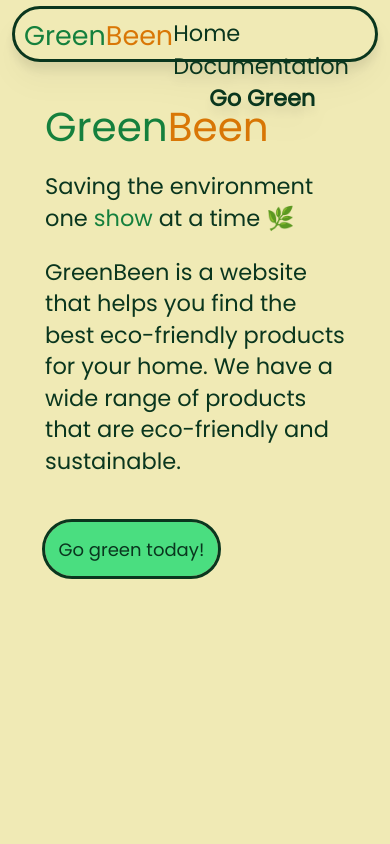
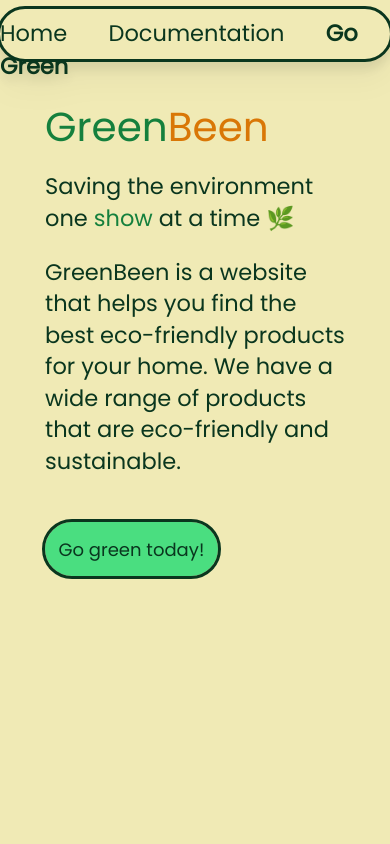
Before and after one commit to RangerDevv/GreenBeen, an Astro site: page / in a window 390 px wide. Shown: the top 844 px of the page. Built offline with nearby package versions, Linux system fonts and the light colour scheme; Astro itself is replaced by a stand-in of ours.

Commit message:
navbar improvements

```diff
--- a/src/layouts/Layout.astro
+++ b/src/layouts/Layout.astro
@@ -38,9 +38,9 @@ import { ViewTransitions } from 'astro:transitions';
 		<title>{title}</title>
 	</head>
 	<body>
-		<nav transition:persist class=" flex flex-row w-80 sm:w-[75vw] h-11 backdrop-blur-xl text-lg pt-2 sticky top-2 z-[99999999] mx-auto rounded-full bg-[#f0eab5] drop-shadow-xl mt-2 outline">
+		<nav transition:persist class=" flex flex-row w-[95vw]] sm:w-[75vw] h-11 backdrop-blur-xl text-lg pt-2 sticky top-2 z-[99999999] mx-auto rounded-full bg-[#f0eab5] drop-shadow-xl mt-2 outline">
 			<div class="flex-1">
-				<p class='text-2xl pl-2 font-medium'><span class="text-green-700">Green</span><span class="text-amber-600">Been</span></p>
+				<p class='text-2xl pl-2 font-medium sm:block hidden'><span class="text-green-700">Green</span><span class="text-amber-600">Been</span></p>
 			</div>
 			<div>
 			<a class="text-xl mr-8 font-medium" href="/">Home</a>
```
